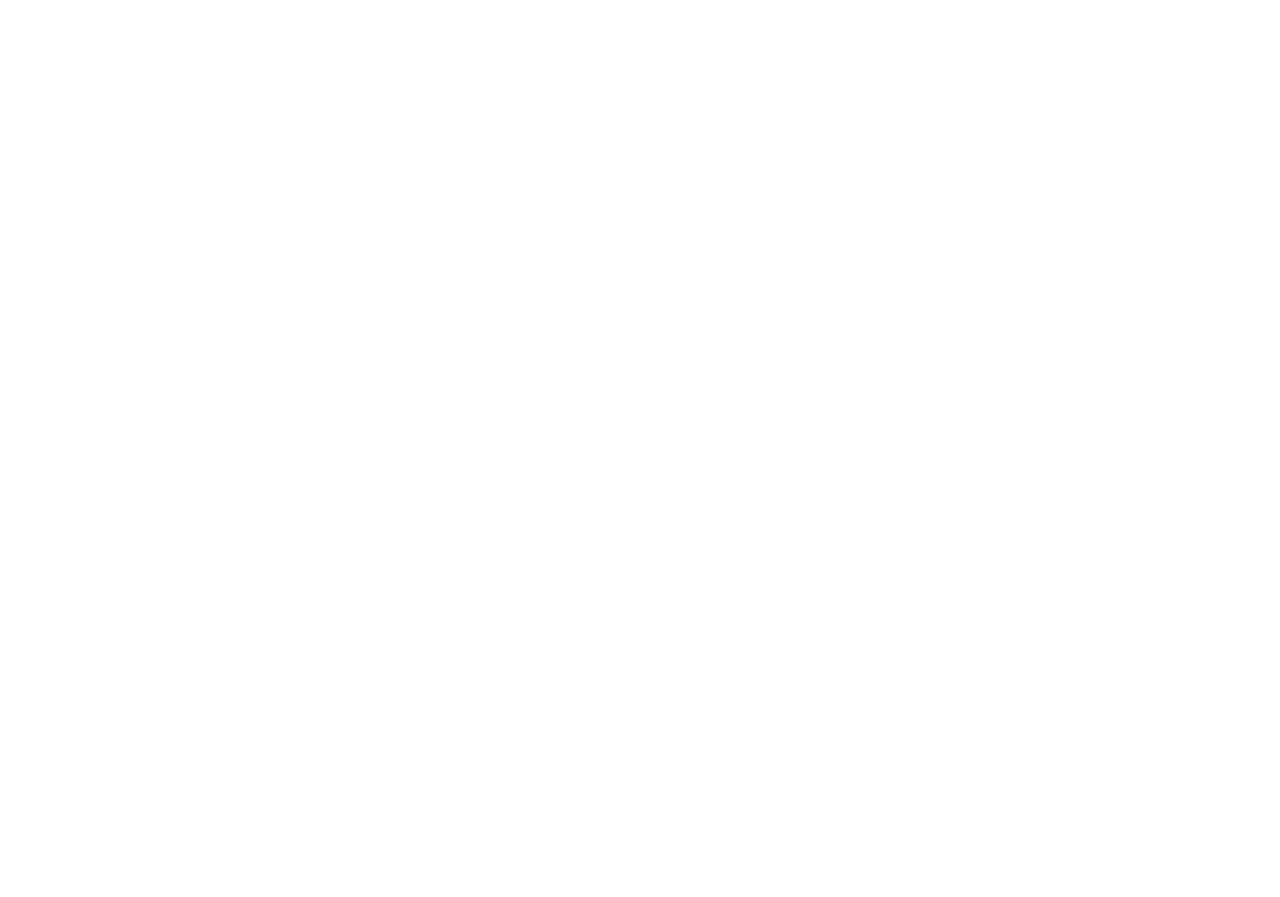
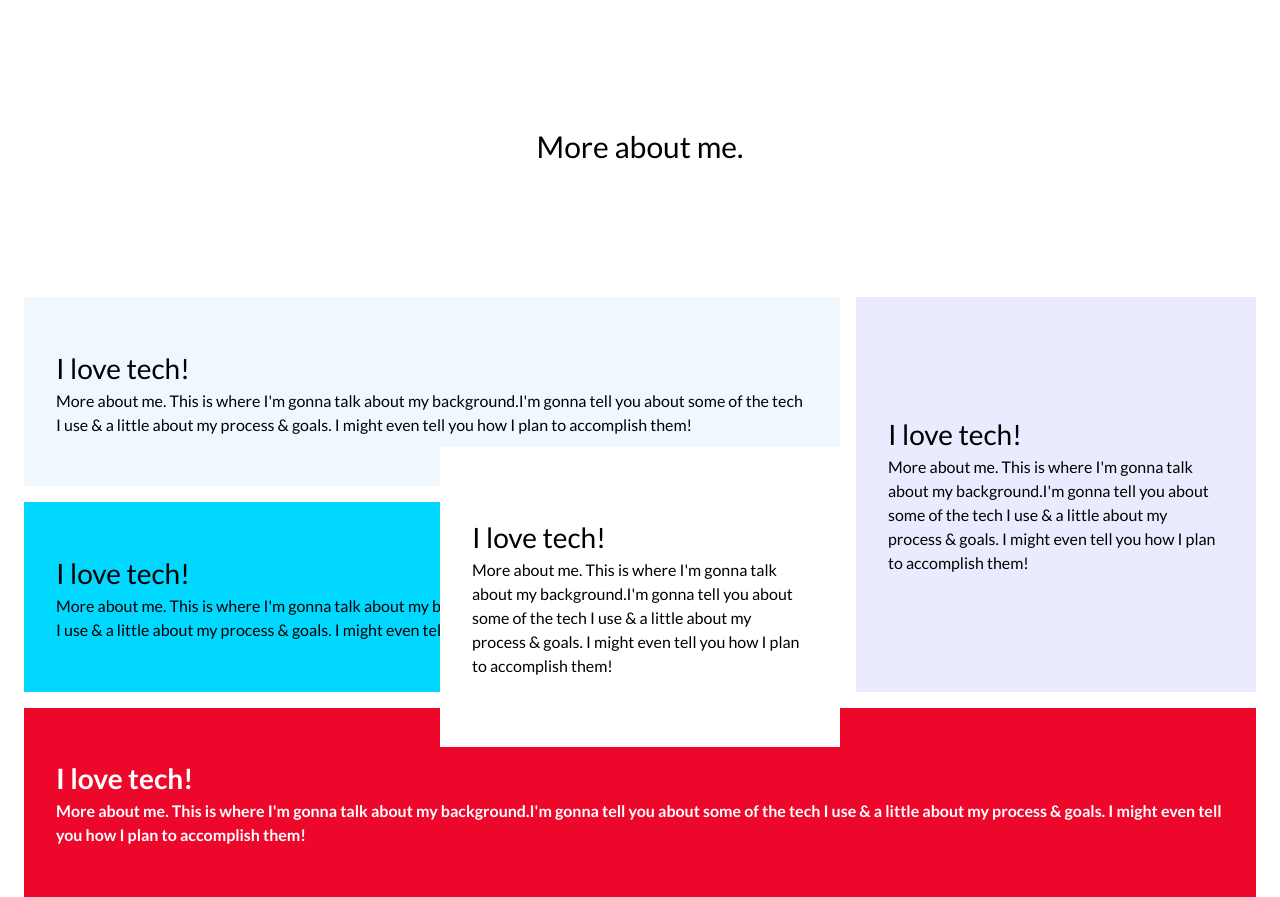
Before and after one commit to anthonyss09/portfolio_25, a Next.js app in the folder client/: page / in a window 1280 px wide. Shown: the part 2260-3157 px from the top of the page. Before the commit the page ends 2035 px from the top, so only its background shows below. Built offline with nearby package versions, Linux system fonts and the light colour scheme.

Commit message:
add: AboutSection added with render test

```diff
--- /dev/null
+++ b/client/src/app/componets/AboutSection.tsx
@@ -0,0 +1,52 @@
+export default function AboutSection() {
+  return (
+    <section className="h-[600px] px-6 relative grid grid-cols-3 grid-rows-3 gap-4">
+      <div className="z-[2] row-start-1 col-start-1 col-span-2 flex flex-col justify-center p-8 bg-blueStripeLt/80">
+        <h6 className="text-[14px] md:text-[28px]">I love tech!</h6>
+        <p className="text-[8px] md:text-[16px]">
+          More about me. This is where I&apos;m gonna talk about my
+          background.I&apos;m gonna tell you about some of the tech I use & a
+          little about my process & goals. I might even tell you how I plan to
+          accomplish them!
+        </p>
+      </div>
+      <div className="col-start-3 row-start-1 row-span-2 flex flex-col justify-center p-8 bg-purplePrimary/20">
+        <h6 className="text-[14px] md:text-[28px]">I love tech!</h6>
+        <p className="text-[8px] md:text-[16px]">
+          More about me. This is where I&apos;m gonna talk about my
+          background.I&apos;m gonna tell you about some of the tech I use & a
+          little about my process & goals. I might even tell you how I plan to
+          accomplish them!
+        </p>
+      </div>
+      <div className="row-start-2 col-span-2 flex flex-col justify-center p-8 bg-blueStripeRich">
+        <h6 className="text-[14px] md:text-[28px]">I love tech!</h6>
+        <p className="text-[8px] md:text-[16px]">
+          More about me. This is where I&apos;m gonna talk about my
+          background.I&apos;m gonna tell you about some of the tech I use & a
+          little about my process & goals. I might even tell you how I plan to
+          accomplish them!
+        </p>
+      </div>
+
+      <div className="row-start-3 col-start-1 col-span-3 flex flex-col justify-center p-8 bg-redPrimary text-white font-bold">
+        <h6 className="text-[14px] md:text-[28px] ">I love tech!</h6>
+        <p className="text-[8px] md:text-[16px] ">
+          More about me. This is where I&apos;m gonna talk about my
+          background.I&apos;m gonna tell you about some of the tech I use & a
+          little about my process & goals. I might even tell you how I plan to
+          accomplish them!
+        </p>
+      </div>
+      <div className="h-[336px] w-[280px] shrink-0 flex flex-col justify-center p-8 bg-white absolute z-20 top-[300px] left-1/2 translate-y-[-50%] translate-x-[-50%] md:h-[300px] md:w-[400px]">
+        <h6 className="text-[32px] md:text-[28px]">I love tech!</h6>
+        <p className="text-[18px] md:text-[16px]">
+          More about me. This is where I&apos;m gonna talk about my
+          background.I&apos;m gonna tell you about some of the tech I use & a
+          little about my process & goals. I might even tell you how I plan to
+          accomplish them!
+        </p>
+      </div>
+    </section>
+  );
+}
--- a/client/src/app/page.tsx
+++ b/client/src/app/page.tsx
@@ -3,6 +3,7 @@
 import BtnMenu from "./componets/BtnMenu";
 import DevSection from "./componets/DevSection";
 import BlissSection from "./componets/BlissSection";
+import AboutSection from "./componets/AboutSection";
 
 export default function Home() {
   return (
@@ -11,12 +12,12 @@
       <HeaderSection />
       <main className={`pt-16`}>
         {" "}
+        <h3 className="text-center m-32 text-[30px]">A look at development.</h3>
         <DevSection />
         <h3 className="text-center m-32 text-[30px]">Case by case.</h3>
         <BlissSection />
-        {/* <button className="h-[40px] w-[276px] ml-8 mb-12 bg-black text-white">
-          Load next case.
-        </button> */}
+        <h3 className="text-center m-32 text-[30px]">More about me.</h3>
+        <AboutSection />
       </main>
       <LinksFooter />
     </>
```
Also changed, not shown: client/public/assets/images/purpleGradient.png (added), 1 other file (tests, documents, lock files or other folders).
